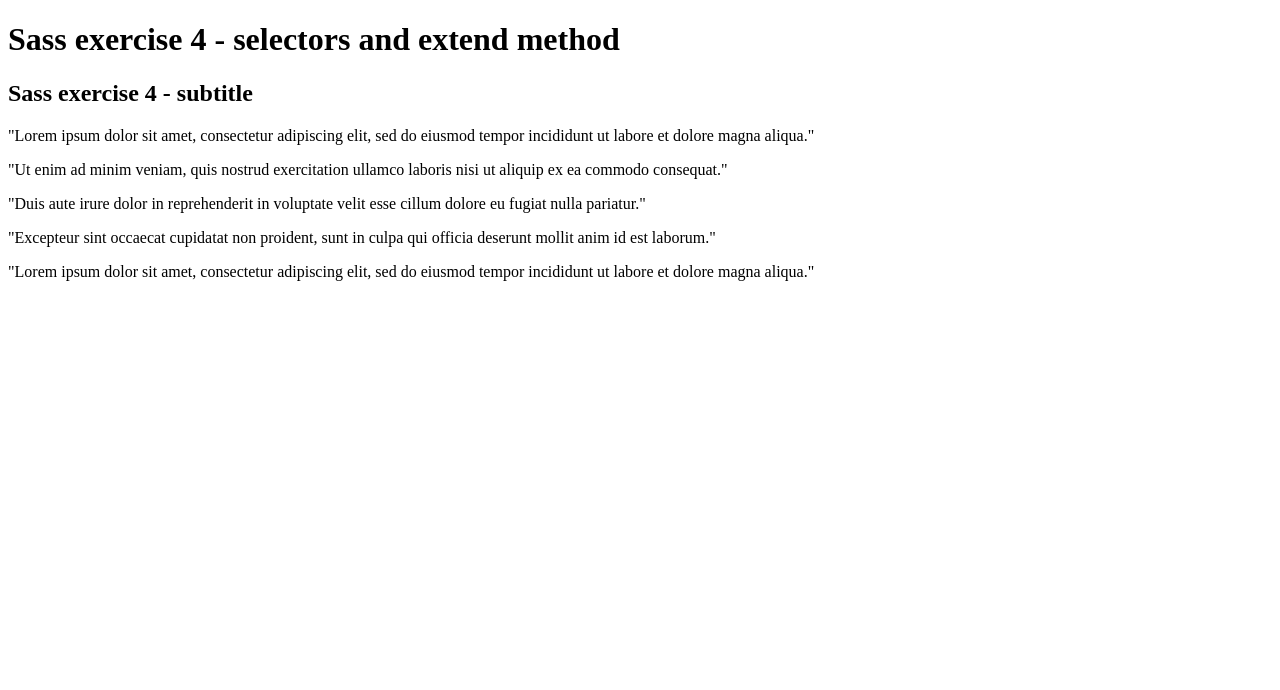
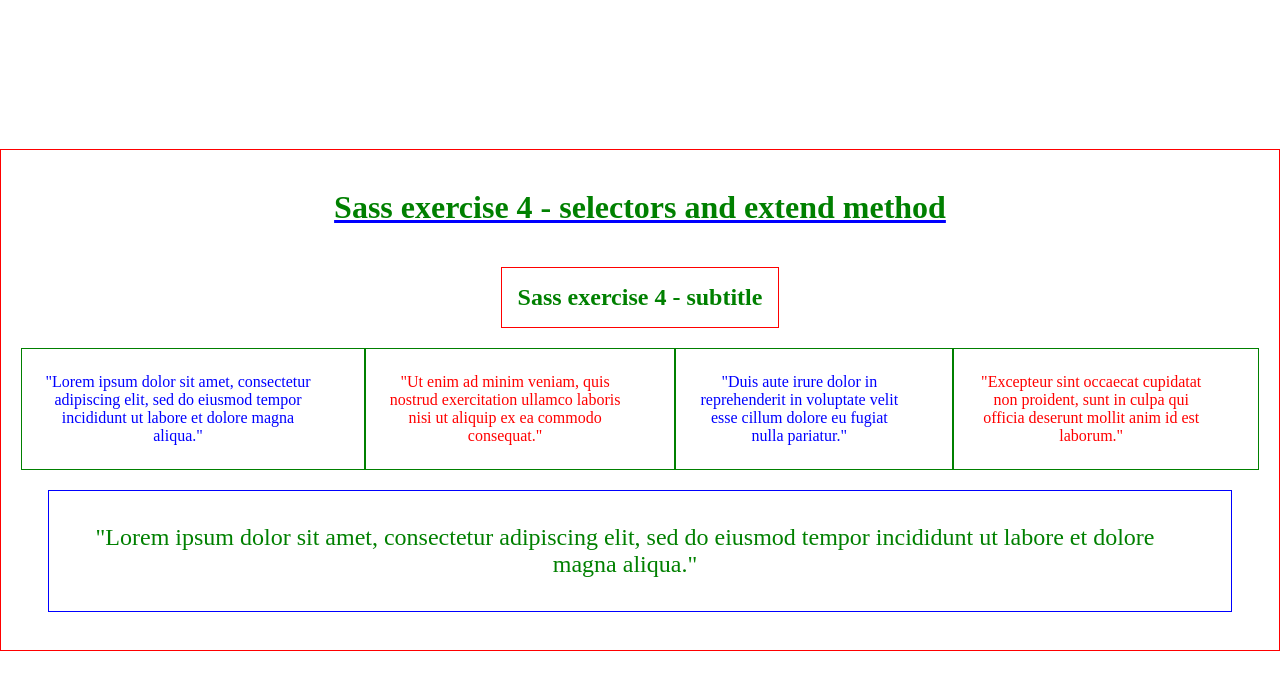
Before and after one commit to AnneclaireS/Sass_exercises, a plain HTML site: page Esercizio-5/index.html in a window 1280 px wide. Drawn offline with nearby package versions, Linux system fonts and the light colour scheme; files that its build step writes are made by us from their sources.

Commit message:
second commit

```diff
--- a/Esercizio-5/index.html
+++ b/Esercizio-5/index.html
@@ -9,21 +9,21 @@
             <h1>Sass exercise 4 - selectors and extend method</h1>
             <h2>Sass exercise 4 - subtitle</h2>
             <section>
-                <article>
+                <article class="blue">
                     <p>"Lorem ipsum dolor sit amet, consectetur adipiscing elit, sed do eiusmod tempor incididunt ut labore et dolore magna aliqua."</p>
                 </article>
-                <article>
+                <article class="red">
                     <p>"Ut enim ad minim veniam, quis nostrud exercitation ullamco laboris nisi ut aliquip ex ea commodo consequat."</p>
                 </article>
-                <article>
+                <article class="blue">
                     <p>"Duis aute irure dolor in reprehenderit in voluptate velit esse cillum dolore eu fugiat nulla pariatur."</p>
                 </article>
-                <article>
+                <article class="red">
                     <p>"Excepteur sint occaecat cupidatat non proident, sunt in culpa qui officia deserunt mollit anim id est laborum."</p>
                 </article>
             </section>
             <section>
-                <article>
+                <article class="footer">
                     <p>"Lorem ipsum dolor sit amet, consectetur adipiscing elit, sed do eiusmod tempor incididunt ut labore et dolore magna aliqua."</p>
                 </article>
             </section>
--- a/Esercizio-5/style.scss
+++ b/Esercizio-5/style.scss
@@ -0,0 +1,82 @@
+$first-color: red;
+$second-color: blue;
+$third-color: green;
+
+
+@mixin flex {
+    display: flex;
+    justify-content: center;
+    align-items: center;
+}
+
+@mixin article($color, $border-color, $font-size) {
+    color: $color ;
+    border: 1px solid $border-color ;
+    font-size: $font-size;
+}
+
+%text {
+    color: $third-color;
+}
+
+body {
+    height: 100vh;
+    width: 100vw;
+    @include flex();
+    margin: 0;
+    box-sizing: border-box;
+
+    & div {
+        @include flex();
+        flex-direction: column;
+        height: 500px;
+        border: 1px solid $first-color;
+        & h1 {
+            @extend %text;
+            text-decoration: $second-color underline;
+        }
+        & h2 {
+            @extend %text;
+            padding: 1rem;
+            border: 1px solid $first-color;
+        }
+    }
+    & section {
+        @include flex();
+        margin-left: 20px;
+        margin-right: 20px;
+
+       & article {
+
+            height: 120px;
+            @include flex();
+            text-align: center;
+
+           & p {
+                @include flex();
+                height: 7rem;
+                margin-left: 20px;
+                margin-right: 50px;
+
+
+
+            }
+
+        }
+    }
+
+   & .footer {
+        @include article(green, blue, 24px);
+        margin: 20px;
+        width: 92.3vw;
+
+    }
+
+    & .blue {
+        @include article(blue, green, 1rem);
+    }
+
+   & .red {
+        @include article(red, green, 1rem);
+    }
+}
```
Also changed, not shown: Esercizio-5/style.css (added), 1 other file.
